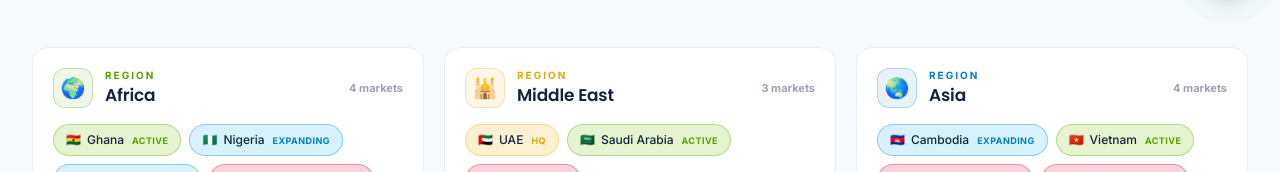
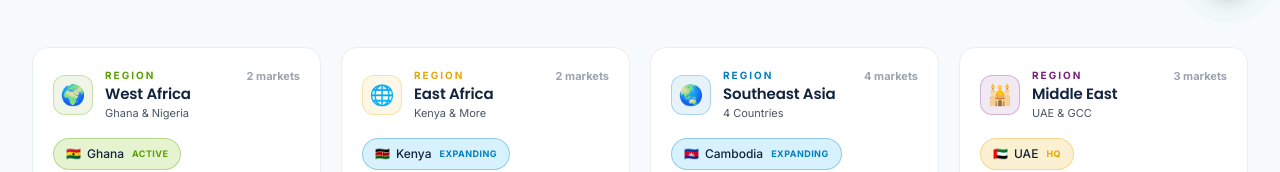
Before and after one commit to Quebeta-Technologies/subratgitshobha, a React (Create React App) app in the folder SHOBHAWEBSITE-update-main/frontend/: page /global-presence in a window 1280 px wide. Shown: the part 778-950 px from the top of the page. Built offline with nearby package versions, Linux system fonts and the light colour scheme.

Commit message:
change the global presence

```diff
--- a/SHOBHAWEBSITE-update-main/frontend/src/pages/GlobalPresence.jsx
+++ b/SHOBHAWEBSITE-update-main/frontend/src/pages/GlobalPresence.jsx
@@ -13,20 +13,19 @@ import WhatsAppFloat from "../components/site/WhatsAppFloat";
 
 /* ── DATA ─────────────────────────────────────────── */
 const COUNTRIES = [
-  { code:"AE", flag:"🇦🇪", name:"UAE",          region:"Middle East", status:"HQ",        lat:25.2,  lng:55.3  },
-  { code:"SA", flag:"🇸🇦", name:"Saudi Arabia", region:"Middle East", status:"Active",    lat:23.9,  lng:45.1  },
-  { code:"IQ", flag:"🇮🇶", name:"Iraq",         region:"Middle East", status:"Target",    lat:33.2,  lng:43.7  },
-  { code:"GH", flag:"🇬🇭", name:"Ghana",        region:"Africa",      status:"Active",    lat:7.9,   lng:-1.0  },
-  { code:"NG", flag:"🇳🇬", name:"Nigeria",      region:"Africa",      status:"Expanding", lat:9.1,   lng:8.7   },
-  { code:"KE", flag:"🇰🇪", name:"Kenya",        region:"Africa",      status:"Expanding", lat:-0.2,  lng:37.9  },
-  { code:"ZA", flag:"🇿🇦", name:"South Africa", region:"Africa",      status:"Target",    lat:-30.6, lng:22.9  },
-  { code:"KH", flag:"🇰🇭", name:"Cambodia",     region:"Asia",        status:"Expanding", lat:12.6,  lng:104.9 },
-  { code:"VN", flag:"🇻🇳", name:"Vietnam",      region:"Asia",        status:"Active",    lat:14.1,  lng:108.3 },
-  { code:"PH", flag:"🇵🇭", name:"Philippines",  region:"Asia",        status:"Target",    lat:12.9,  lng:121.8 },
-  { code:"MM", flag:"🇲🇲", name:"Myanmar",      region:"Asia",        status:"Target",    lat:17.1,  lng:96.7  },
+  { code:"AE", flag:"🇦🇪", name:"UAE",          region:"Middle East",   status:"HQ",        lat:25.2,  lng:55.3  },
+  { code:"SA", flag:"🇸🇦", name:"Saudi Arabia", region:"Middle East",   status:"Active",    lat:23.9,  lng:45.1  },
+  { code:"IQ", flag:"🇮🇶", name:"Iraq",         region:"Middle East",   status:"Target",    lat:33.2,  lng:43.7  },
+  { code:"GH", flag:"🇬🇭", name:"Ghana",        region:"West Africa",   status:"Active",    lat:7.9,   lng:-1.0  },
+  { code:"NG", flag:"🇳🇬", name:"Nigeria",      region:"West Africa",   status:"Expanding", lat:9.1,   lng:8.7   },
+  { code:"KE", flag:"🇰🇪", name:"Kenya",        region:"East Africa",   status:"Expanding", lat:-0.2,  lng:37.9  },
+  { code:"ZA", flag:"🇿🇦", name:"South Africa", region:"East Africa",   status:"Target",    lat:-30.6, lng:22.9  },
+  { code:"KH", flag:"🇰🇭", name:"Cambodia",     region:"Southeast Asia",status:"Expanding", lat:12.6,  lng:104.9 },
+  { code:"VN", flag:"🇻🇳", name:"Vietnam",      region:"Southeast Asia",status:"Active",    lat:14.1,  lng:108.3 },
+  { code:"PH", flag:"🇵🇭", name:"Philippines",  region:"Southeast Asia",status:"Target",    lat:12.9,  lng:121.8 },
+  { code:"MM", flag:"🇲🇲", name:"Myanmar",      region:"Southeast Asia",status:"Target",    lat:17.1,  lng:96.7  },
 ];
 
-/* numeric ISO → status  (used to colour country shapes) */
 const ISO_STATUS = {
   "784":"HQ", "682":"Active", "368":"Target",
   "288":"Active", "566":"Expanding", "404":"Expanding", "710":"Target",
@@ -39,8 +38,6 @@ const STATUS_COLORS = {
   Expanding: { dot:"#62C7F5", fill:"rgba(98,199,245,0.55)",  ring:"rgba(98,199,245,0.25)",  text:"#62C7F5" },
   Target:    { dot:"#E84D6C", fill:"rgba(232,77,108,0.55)",  ring:"rgba(232,77,108,0.25)",  text:"#E84D6C" },
 };
-
-const GEO_URL = "https://cdn.jsdelivr.net/npm/world-atlas@2/countries-110m.json";
 
 /* ── HERO ─────────────────────────────────────────── */
 function GlobalHero() {
@@ -104,7 +101,6 @@ function GlobalHero() {
 function GlobalWorldMap() {
   const [tooltip, setTooltip] = useState(null);
 
-  /* Political-map colour palette — varied so countries look distinct */
   const PALETTE = [
     "#F5D778","#A8D898","#F5A87E","#90C4E0",
     "#C8A8D8","#88D0B4","#F0C898","#A0D4A8",
@@ -115,7 +111,6 @@ function GlobalWorldMap() {
   const getCountryColor = (isoId) =>
     PALETTE[Math.abs(parseInt(isoId || "0")) % PALETTE.length];
 
-  /* Shobha status colours — solid, clearly distinct from palette */
   const STATUS_MAP = {
     HQ:        { dot:"#E6A800", fill:"#FFD740", ring:"rgba(242,193,78,0.25)"  },
     Active:    { dot:"#5AA000", fill:"#8FD14F", ring:"rgba(157,205,74,0.25)"  },
@@ -123,7 +118,6 @@ function GlobalWorldMap() {
     Target:    { dot:"#C8003C", fill:"#FF6680", ring:"rgba(232,77,108,0.25)"  },
   };
 
-  /* Numeric ISO → status */
   const ISO_STATUS_LOCAL = {
     "784":"HQ","682":"Active","368":"Target",
     "288":"Active","566":"Expanding","404":"Expanding","710":"Target",
@@ -131,9 +125,10 @@ function GlobalWorldMap() {
   };
 
   const regions = [
-    { name:"Africa",      color:"#5AA000", icon:"🌍" },
-    { name:"Middle East", color:"#E6A800", icon:"🕌" },
-    { name:"Asia",        color:"#0080C0", icon:"🌏" },
+    { name:"West Africa",   color:"#5AA000", icon:"🌍", subtitle:"Ghana & Nigeria"  },
+    { name:"East Africa",   color:"#E6A800", icon:"🌐", subtitle:"Kenya & More"     },
+    { name:"Southeast Asia",color:"#0080C0", icon:"🌏", subtitle:"4 Countries"      },
+    { name:"Middle East",   color:"#7A1F7A", icon:"🕌", subtitle:"UAE & GCC"        },
   ];
 
   return (
@@ -150,7 +145,7 @@ function GlobalWorldMap() {
         </p>
       </div>
 
-      {/* MAP — ocean blue background, full-width centered */}
+      {/* MAP */}
       <div className="relative w-full overflow-hidden mx-auto" style={{ background:"#A8D0E8" }}>
         <ComposableMap
           width={960}
@@ -198,7 +193,6 @@ function GlobalWorldMap() {
                 onMouseEnter={() => setTooltip(c)}
                 onMouseLeave={() => setTooltip(null)}
               >
-                {/* pulse rings */}
                 <circle r={r} fill={sc.dot} opacity="0">
                   <animate attributeName="r"       from={r}     to={r * 5}   dur="2.5s" begin="0s"   repeatCount="indefinite" />
                   <animate attributeName="opacity" from="0.55"  to="0"       dur="2.5s" begin="0s"   repeatCount="indefinite" />
@@ -207,7 +201,6 @@ function GlobalWorldMap() {
                   <animate attributeName="r"       from={r}     to={r * 3}   dur="2.5s" begin="0.8s" repeatCount="indefinite" />
                   <animate attributeName="opacity" from="0.40"  to="0"       dur="2.5s" begin="0.8s" repeatCount="indefinite" />
                 </circle>
-                {/* main dot */}
                 <circle
                   r={r}
                   fill={sc.dot}
@@ -215,7 +208,6 @@ function GlobalWorldMap() {
                   strokeWidth={isHQ ? 2.5 : 2}
                   style={{ cursor:"pointer", filter:`drop-shadow(0 2px 5px ${sc.dot}bb)` }}
                 />
-                {/* HQ label */}
                 {isHQ && (
                   <text y={-r - 5} textAnchor="middle"
                     fill="#12233D" fontSize="6.5" fontWeight="800"
@@ -228,7 +220,7 @@ function GlobalWorldMap() {
           })}
         </ComposableMap>
 
-        {/* Tooltip — light style */}
+        {/* Tooltip */}
         {tooltip && (
           <div className="absolute bottom-5 left-1/2 -translate-x-1/2 pointer-events-none z-20
             bg-white/95 backdrop-blur border border-[#E9EEF5] rounded-2xl
@@ -261,10 +253,10 @@ function GlobalWorldMap() {
         </div>
       </div>
 
-      {/* Region cards */}
+      {/* Region cards — 4 columns */}
       <div className="bg-[#F7FAFD] py-12">
         <div className="container-x mx-auto">
-          <div className="grid md:grid-cols-3 gap-5">
+          <div className="grid sm:grid-cols-2 lg:grid-cols-4 gap-5">
             {regions.map((r, i) => {
               const list = COUNTRIES.filter(c => c.region === r.name);
               return (
@@ -279,9 +271,10 @@ function GlobalWorldMap() {
                     </div>
                     <div>
                       <div className="text-[10px] font-bold tracking-[0.2em] uppercase" style={{ color:r.color }}>Region</div>
-                      <div className="font-display font-semibold text-[#12233D] text-[17px]">{r.name}</div>
+                      <div className="font-display font-semibold text-[#12233D] text-[15px]">{r.name}</div>
+                      <div className="text-[11px] text-[#4B5563]">{r.subtitle}</div>
                     </div>
-                    <span className="ml-auto text-[11px] font-bold text-[#9CA3AF]">{list.length} markets</span>
+                    <span className="ml-auto text-[11px] font-bold text-[#9CA3AF] self-start">{list.length} markets</span>
                   </div>
                   <div className="flex flex-wrap gap-2">
                     {list.map(c => {
```
